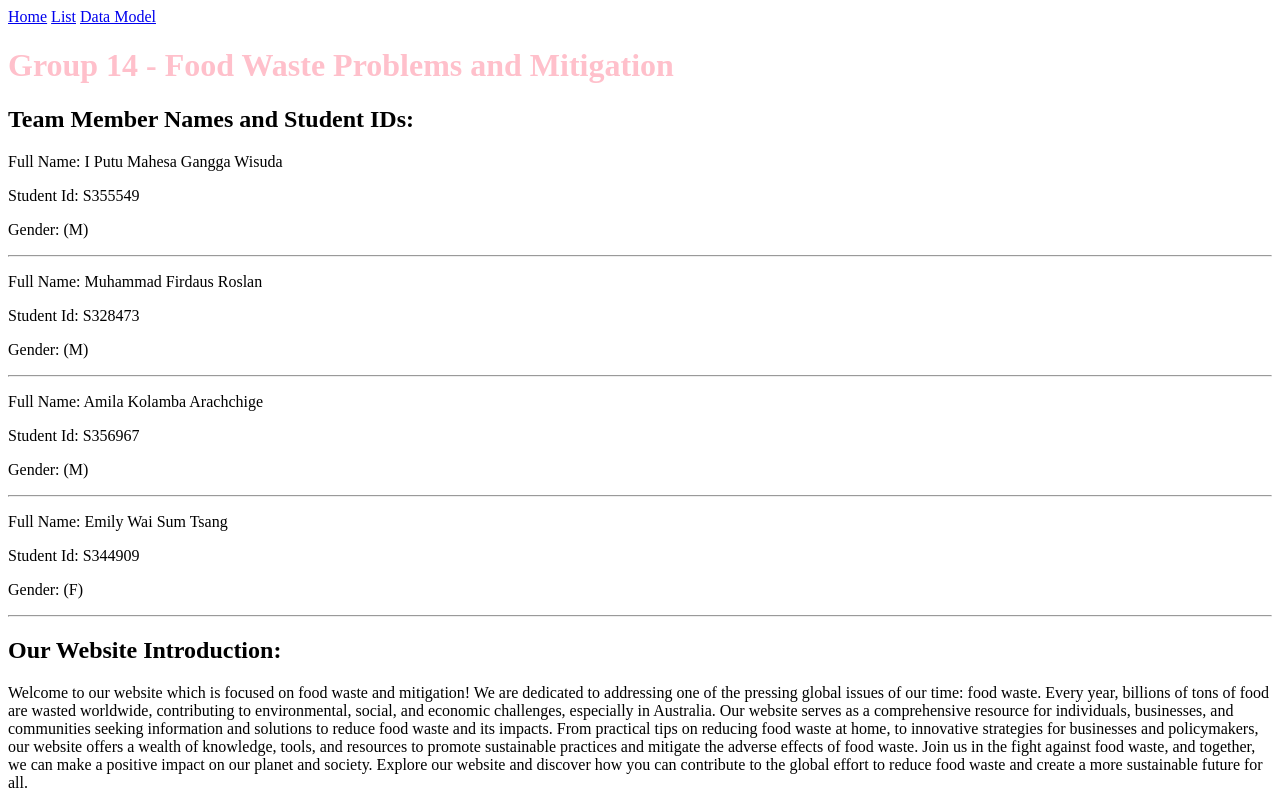
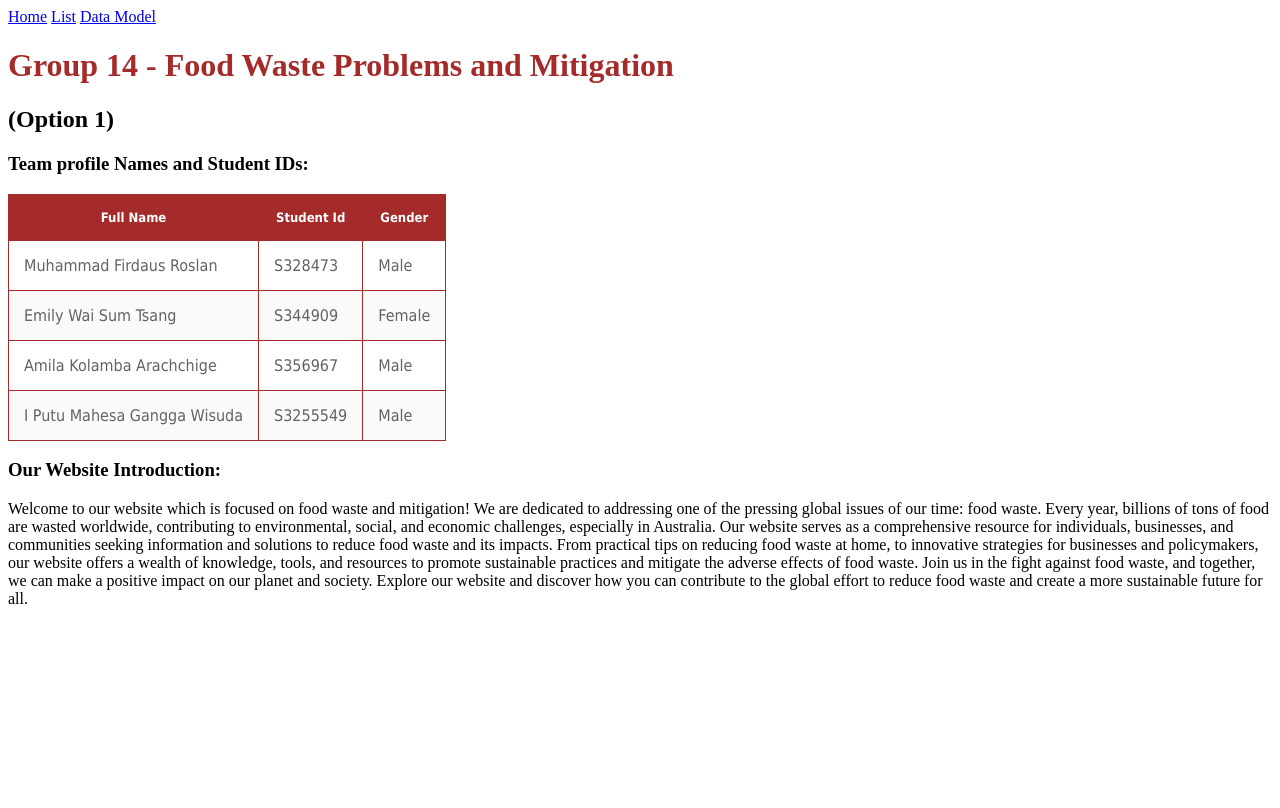
Before and after one commit to ysebastian-student-work-cdu/assessments-2-and-4-hit237-group-14, a Django app: page / in a window 1280 px wide. After the commit the page ends 604 px from the top, so only its background shows below. Run offline with Django 4.2, Linux system fonts and the light colour scheme; data comes from the database, SQL or seed files in the repository; both versions use the stored data as it was after the commit.

Commit message:
updated admin, models, views, html page

```diff
--- a/group14_proj/group14_app/admin.py
+++ b/group14_proj/group14_app/admin.py
@@ -1,8 +1,6 @@
 from django.contrib import admin
-from group14_app.models import FoodDetail, Profile, Introduction
+from group14_app.models import FoodDetail
 
 # Register your models here.
 
 admin.site.register(FoodDetail)
-admin.site.register(Profile)
-admin.site.register(Introduction)
--- a/group14_proj/group14_app/models.py
+++ b/group14_proj/group14_app/models.py
@@ -1,34 +1,6 @@
 from django.db import models
 
 # Create your models here.
-
-GENDER = [
-    ("M", "Male"),
-    ("F", "Female"),
-]
-# List view
-class Profile(models.Model):
-    Full_Name = models.CharField(max_length=50)
-    Student_Id = models.CharField(max_length=10)
-    Gender = models.CharField(max_length=1, choices=GENDER)
-
-    def __str__(self):
-        return self.Full_Name
-
-    class Meta:
-        verbose_name = "Profile"
-        verbose_name_plural = "Team Members Profile"
-
-class Introduction(models.Model):
-    Brief = models.TextField(max_length=1000)
-
-    def __str__(self):
-        return self.Brief
-
-    class Meta:
-        verbose_name = "Explanation"
-        verbose_name_plural = "Website Introduction"
-
 class FoodWaste(models.Model):
     TYPE_CHOICES = [
         ('household', 'Household waste'),
--- a/group14_proj/group14_app/static/style.css
+++ b/group14_proj/group14_app/static/style.css
@@ -1,3 +1,32 @@
-header{
-    color: pink;
+header {
+    color: brown;
 }
+
+table {
+	border-collapse: collapse;
+    font-family: Tahoma, Geneva, sans-serif;
+}
+
+table th {
+    padding: 15px;
+}
+table td {
+	padding: 15px;
+}
+table thead th {
+	background-color: brown;
+	color: #ffffff;
+	font-weight: bold;
+	font-size: 13px;
+	border: 1px solid brown;
+}
+table tbody td {
+	color: #636363;
+	border: 1px solid brown;
+}
+table tbody tr {
+	background-color: #fbfaf9;
+}
+table tbody tr:nth-child(odd) {
+	background-color: #ffffff;
+}
--- a/group14_proj/group14_app/templates/group14_app/homepage.html
+++ b/group14_proj/group14_app/templates/group14_app/homepage.html
@@ -12,16 +12,32 @@ Home
 
 {% block content %}
 <main>
-    <h2>Team Member Names and Student IDs:</h2>
+    <h2>(Option 1)</h2>
+    <h3>Team profile Names and Student IDs:</h3>
 
-    {% for profile in profiles %}
-    {% include 'group14_app/snippets/profile_snippet.html' with value=profile %}
-    {% endfor %}
+    <table>
+        <thead>
+            <tr>
+                <th>Full Name</th>
+                <th>Student Id</th>
+                <th>Gender</th>
+            </tr>
+        </thead>
+        <tbody>
+            {% for team_profile in team_profiles %}
+            <tr>
+                <td>{{ team_profile.name }}</td>
+                <td>{{ team_profile.id }}</td>
+                <td>{{ team_profile.gender }}</td>
+            </tr>
+            {% endfor %}
+        </tbody>
+    </table>
 
-    <h2>Our Website Introduction:</h2>
+    <h3>Our Website Introduction:</h3>
+        {% for group_intro in group_intros %}
+        <p>{{ group_intro.brief}}</p>
+        {% endfor %}
 
-    {% for brief in briefs %}
-    {% include 'group14_app/snippets/intro_snippet.html' with value=brief %}
-    {% endfor %}
 </main>
 {% endblock content %}
--- a/group14_proj/group14_app/views.py
+++ b/group14_proj/group14_app/views.py
@@ -1,64 +1,75 @@
 from django.shortcuts import render, get_object_or_404
-from group14_app.models import FoodDetail, Profile, Introduction
+from group14_app.models import FoodDetail
 # Create your views here.
 
 
 def home(request):
     template = "group14_app/homepage.html"
-    data = {}
 
-    profiles = Profile.objects.all()
-    data['profiles'] = profiles
+    context = {}
+    team_profiles = [
+        {'name': 'Muhammad Firdaus Roslan',
+            'id': 'S328473', 'gender': 'Male'},
+        {'name': 'Emily Wai Sum Tsang',
+            'id': 'S344909', 'gender': 'Female'},
+        {'name': 'Amila Kolamba Arachchige',
+            'id': 'S356967', 'gender': 'Male'},
+        {'name': 'I Putu Mahesa Gangga Wisuda',
+            'id': 'S3255549', 'gender': 'Male'},
+    ]
 
-    content = {}
+    info = {}
+    group_intros = [
+        {'brief' : 'Welcome to our website which is focused on food waste and mitigation! We are dedicated to addressing one of the pressing global issues of our time: food waste. Every year, billions of tons of food are wasted worldwide, contributing to environmental, social, and economic challenges, especially in Australia. Our website serves as a comprehensive resource for individuals, businesses, and communities seeking information and solutions to reduce food waste and its impacts. From practical tips on reducing food waste at home, to innovative strategies for businesses and policymakers, our website offers a wealth of knowledge, tools, and resources to promote sustainable practices and mitigate the adverse effects of food waste. Join us in the fight against food waste, and together, we can make a positive impact on our planet and society. Explore our website and discover how you can contribute to the global effort to reduce food waste and create a more sustainable future for all.'},
+    ]
 
-    briefs = Introduction.objects.all
-    content['briefs'] = briefs
+    context['team_profiles'] = team_profiles
+    info['group_intros'] = group_intros
+    return render (request, template, {'team_profiles': team_profiles, 'group_intros': group_intros})
 
-    return render(request, template, {'profiles': profiles, 'briefs': briefs})
 
 def list(request):
     food_waste_list = [
         {
             'type': 'Household waste',
             'description': 'This is the food waste that occurs in our homes, including food that is left uneaten on plates, expired or spoiled food, and food that is thrown away because it is no longer wanted.',
-            'id':'1'
+            'id': '1'
         },
         {
             'type': 'Retail waste',
             'description': 'This includes food that is thrown away by supermarkets, grocery stores, and other food retailers due to overstocking, expiration, or damage.',
-            'id':'2'
+            'id': '2'
         },
         {
             'type': 'Restaurant waste',
             'description': 'This is the food waste that occurs in restaurants, cafes, and other food service establishments, including food that is left uneaten by customers, overproduction, and spoilage.',
-            'id':'3'
+            'id': '3'
         },
         {
             'type': 'Agricultural waste',
             'description': 'This includes food that is lost during the production and harvesting of crops, such as fruits and vegetables that are left in the field due to overproduction or damage.',
-            'id':'4'
+            'id': '4'
         },
         {
             'type': 'Processing waste',
             'description': 'This is the food waste that occurs during the processing and manufacturing of food products, including scraps, trimmings, and packaging waste.',
-            'id':'5'
+            'id': '5'
         },
         {
             'type': 'Transportation and distribution waste',
             'description': 'This includes food that is lost during transportation and distribution, such as spoilage and damage during transit.',
-            'id':'6'
+            'id': '6'
         },
     ]
 
-    return render(request, 'group14_app/list.html', {'list': food_waste_list} )
+    return render(request, 'group14_app/list.html', {'list': food_waste_list})
 
 
 def details(request, id):
     food_waste_list = get_object_or_404(FoodDetail, id=id)
 
-    context={'food_waste_list':food_waste_list,
-             }
+    context = {'food_waste_list': food_waste_list,
+               }
     return render(request, 'group14_app/details.html', context)
 
 
```
Also changed, not shown: group14_proj/db.sqlite3.
